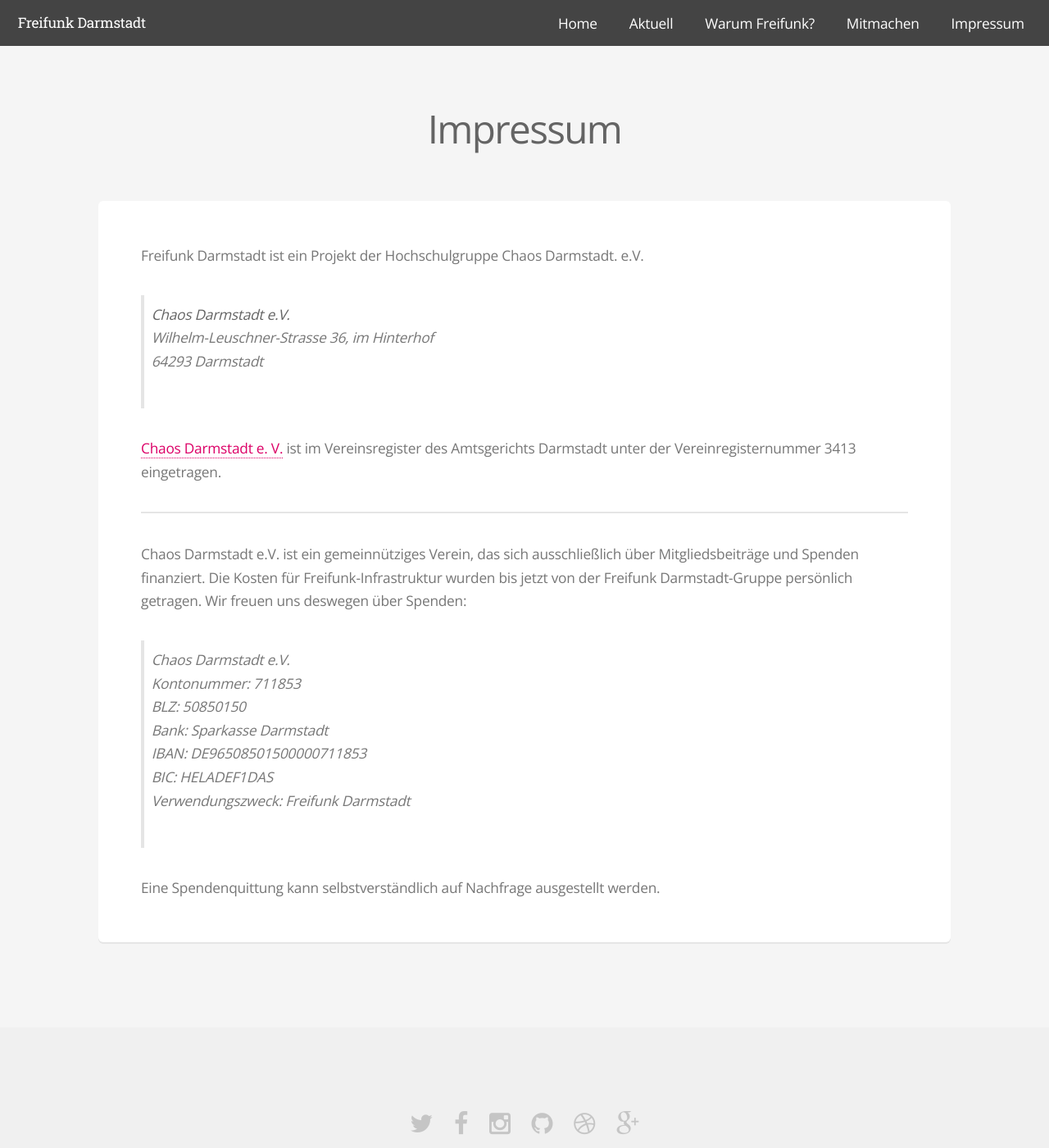
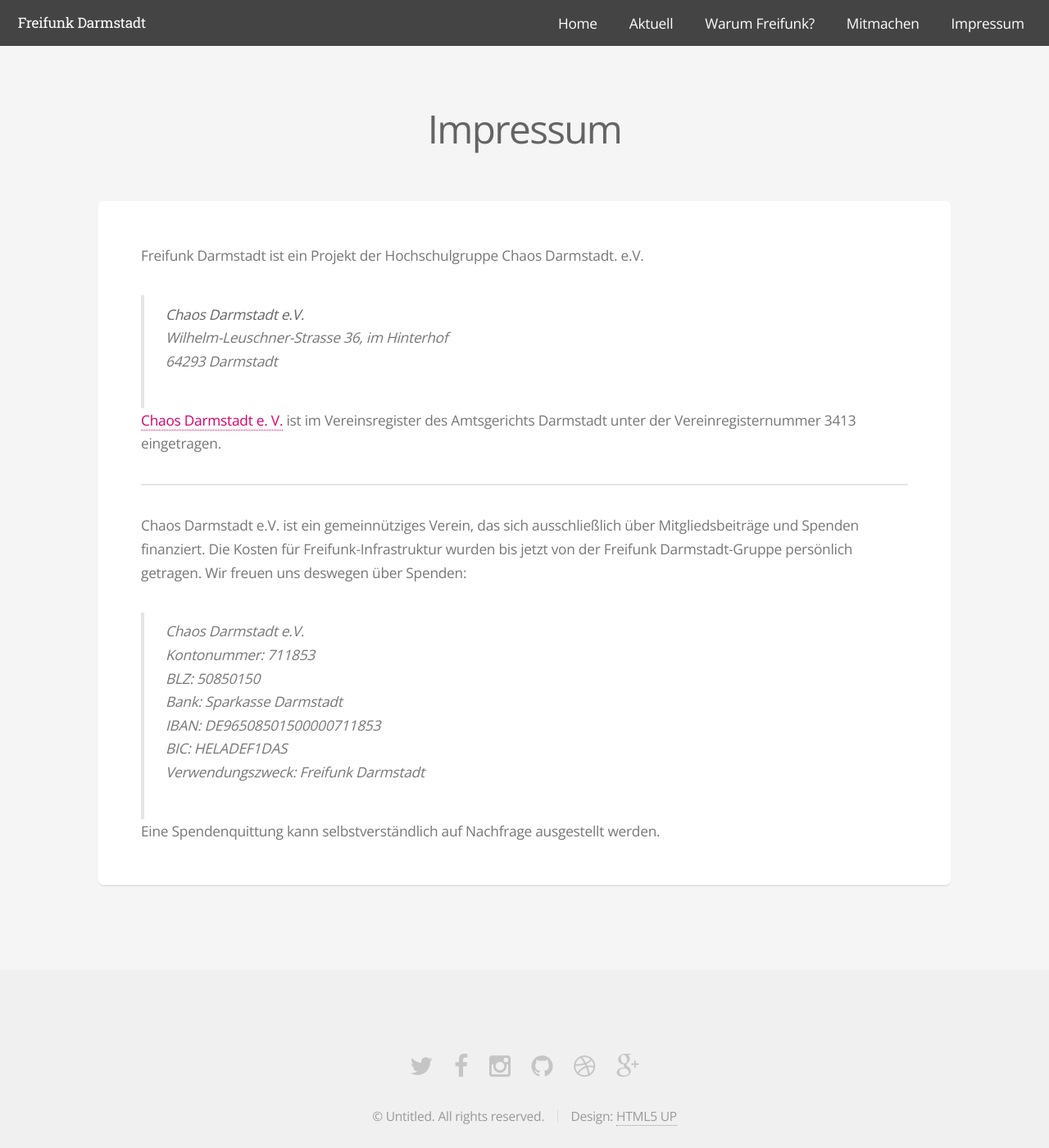
Before and after one commit to mdrenger/darmstadt.freifunk.net, a Jekyll site: the page built from pages/impressum.md, in a window 1280 px wide and 1400 px high. Shown: the whole window at 82% size. Built offline with Jekyll 4.4.1, drawn with Linux system fonts in a browser that asks for light colours.

Commit message:
decreased blockquote bottom padding

```diff
--- a/css/style.scss
+++ b/css/style.scss
@@ -118,8 +118,8 @@
 	blockquote {
 		border-left: solid 4px $color-border;
 		font-style: italic;
-		margin: 0 0 $size-element-margin 0;
-		padding: 0.5em 0 0.5em 0.5em;
+		margin: 0 0 0 0;
+		padding: 0.5em 0 0.5em 1.5em;
 	}
 
 	pre {
```
